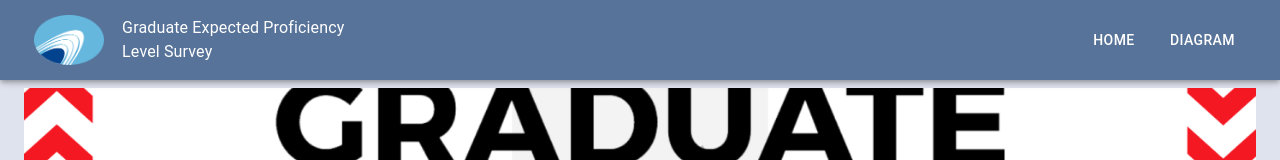
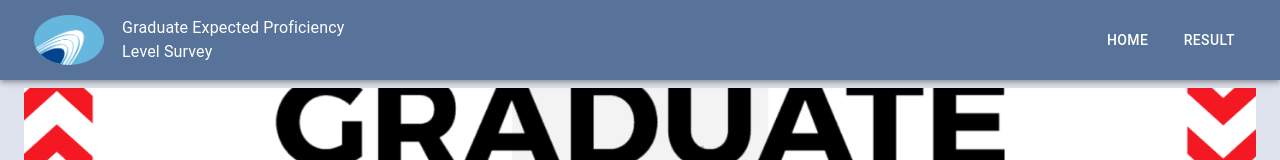
Before and after one commit to zckiy/Proficiency-Survey, a React (Create React App) app: page / in a window 1280 px wide. Shown: the top 160 px of the page. Built offline with nearby package versions, Linux system fonts and the light colour scheme; grey boxes are pictures that could not be loaded.

Commit message:
ganti nama diagram ke result

```diff
--- a/src/components/Navbar.js
+++ b/src/components/Navbar.js
@@ -33,7 +33,7 @@ function Navbar() {
             Home
           </Button>
           <Button color="inherit" component={Link} to="/diagram" sx={{ mx: 1 }}>
-            Diagram
+            RESULT
           </Button>
         </Box>
       </Toolbar>
```
